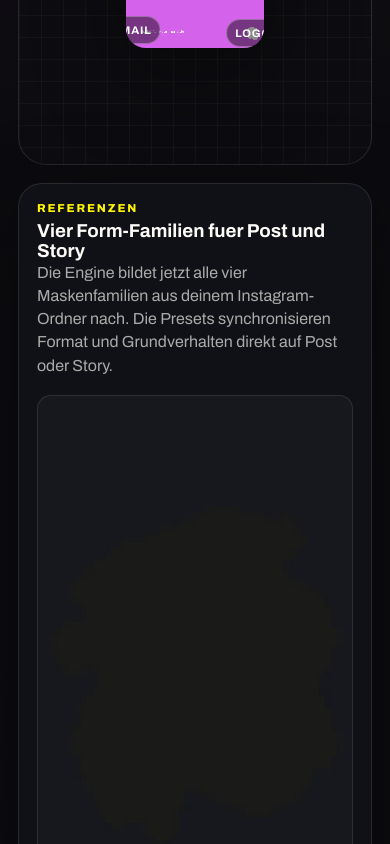
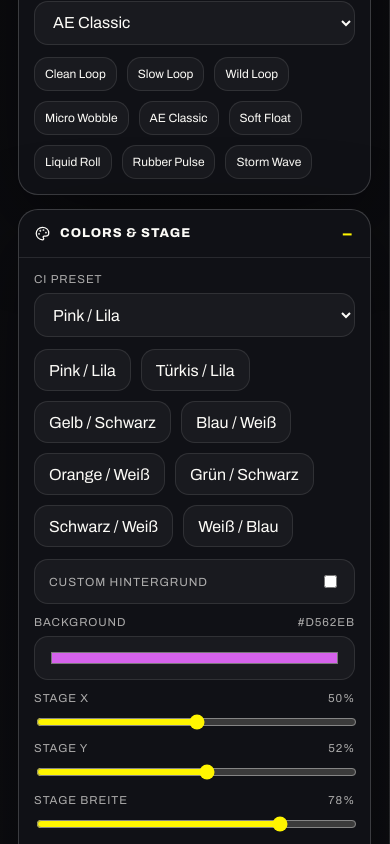
Before and after one commit to maicoding/digilab-mask-motion-studio, a React (Vite) app: page / in a window 390 px wide. Shown: the part 1156-2000 px from the top of the page. Built offline with nearby package versions, Linux system fonts and the light colour scheme.

Commit message:
Fix sticky preview layout in mask studio

```diff
--- a/src/App.jsx
+++ b/src/App.jsx
@@ -1162,7 +1162,7 @@ const App = () => {
             <div className="eyebrow">Preview</div>
             <h2>Bild hinter pixeliger Form mit turbulenter Wellenbewegung, für Story, Post und weitere Instagram-Formate.</h2>
           </div>
-          <p>Die Form orientiert sich an deinen Referenzen und lässt sich als flexibles Mask-System weiter variieren.</p>
+          <p>Die Vorschau bleibt beim Einstellen sichtbar, damit Komposition, Text und Logo jederzeit im Blick bleiben.</p>
         </div>
 
         <div className="stage-shell" ref={stageRef}>
@@ -1297,24 +1297,6 @@ const App = () => {
             )}
           </div>
         </div>
-
-        <div className="reference-card">
-          <div>
-            <div className="eyebrow">Referenzen</div>
-            <h3>Vier Form-Familien fuer Post und Story</h3>
-            <p>Die Engine bildet jetzt alle vier Maskenfamilien aus deinem Instagram-Ordner nach. Die Presets synchronisieren Format und Grundverhalten direkt auf Post oder Story.</p>
-          </div>
-          <div className="reference-grid">
-            <img src="/references/story-form-01.png" alt="Story Form Referenz" />
-            <img src="/references/story-form-02.png" alt="Story Form 02 Referenz" />
-            <img src="/references/story-form-03.png" alt="Story Form 03 Referenz" />
-            <img src="/references/story-form-04.png" alt="Story Form 04 Referenz" />
-            <img src="/references/post-form-01-template03.png" alt="Post Form 01 Referenz" />
-            <img src="/references/post-form-02.png" alt="Post Form 02 Referenz" />
-            <img src="/references/post-form-03.png" alt="Post Form 03 Referenz" />
-            <img src="/references/post-form-04.png" alt="Post Form 04 Referenz" />
-          </div>
-        </div>
       </main>
     </div>
   );
--- a/src/styles.css
+++ b/src/styles.css
@@ -33,7 +33,7 @@ body {
     linear-gradient(180deg, #09090c 0%, #111117 100%);
   color: var(--text);
   font-family: 'Archivo', sans-serif;
-  overflow: hidden;
+  overflow: auto;
 }
 
 button,
@@ -73,21 +73,19 @@ textarea {
 .app-shell {
   display: grid;
   grid-template-columns: 380px minmax(0, 1fr);
-  height: 100vh;
   min-height: 100vh;
-  overflow: hidden;
+  align-items: start;
 }
 
 .sidebar,
 .workspace {
-  height: 100vh;
-  min-height: 0;
+  min-height: 100vh;
   scrollbar-width: thin;
   scrollbar-color: rgba(255, 245, 0, 0.38) rgba(255, 255, 255, 0.06);
 }
 
 .sidebar {
-  overflow: auto;
+  overflow: visible;
   padding: 18px;
   display: flex;
   flex-direction: column;
@@ -97,10 +95,10 @@ textarea {
 }
 
 .workspace {
-  overflow: hidden;
+  overflow: visible;
   padding: 18px;
-  display: grid;
-  grid-template-rows: auto minmax(0, 1fr) auto;
+  display: flex;
+  flex-direction: column;
   gap: 18px;
   align-items: stretch;
 }
@@ -108,14 +106,12 @@ textarea {
 .sidebar__header,
 .workspace__header,
 .panel,
-.stage,
-.reference-card {
+.stage {
   box-shadow: var(--shadow);
 }
 
 .sidebar__header,
-.workspace__header,
-.reference-card {
+.workspace__header {
   border: 1px solid var(--line);
   border-radius: 24px;
   background: var(--bg-panel);
@@ -392,9 +388,10 @@ textarea {
 }
 
 .stage-shell {
-  position: relative;
-  min-height: 0;
-  height: 100%;
+  position: sticky;
+  top: 18px;
+  min-height: calc(100vh - 36px);
+  max-height: calc(100vh - 36px);
   padding: 28px;
   border-radius: 28px;
   border: 1px solid var(--line);
@@ -453,58 +450,23 @@ textarea {
   color: #111;
 }
 
-.reference-card {
-  max-height: 26vh;
-  overflow: auto;
-  padding: 18px;
-  display: grid;
-  grid-template-columns: minmax(0, 1fr) 330px;
-  gap: 18px;
-}
-
-.reference-grid {
-  display: grid;
-  grid-template-columns: repeat(4, minmax(0, 1fr));
-  gap: 10px;
-}
-
-.reference-grid img {
-  width: 100%;
-  border-radius: 14px;
-  border: 1px solid var(--line);
-  background: rgba(255, 255, 255, 0.03);
-}
-
 @media (max-width: 1180px) {
-  body {
-    overflow: auto;
-  }
-
   .app-shell {
     grid-template-columns: 1fr;
-    height: auto;
-    overflow: visible;
   }
 
   .sidebar,
   .workspace {
-    height: auto;
     min-height: auto;
   }
 
   .sidebar {
-    max-height: 68vh;
+    overflow: auto;
+    max-height: none;
   }
 
   .workspace {
-    overflow: visible;
     display: flex;
-    flex-direction: column;
-  }
-
-  .reference-card {
-    max-height: none;
-    overflow: visible;
   }
 }
 
@@ -513,14 +475,12 @@ textarea {
     position: static;
     top: auto;
     min-height: 480px;
-    height: auto;
+    max-height: none;
   }
 
   .workspace__header,
   .field-grid,
-  .library-grid,
-  .reference-card,
-  .reference-grid {
+  .library-grid {
     grid-template-columns: 1fr;
   }
 
```
